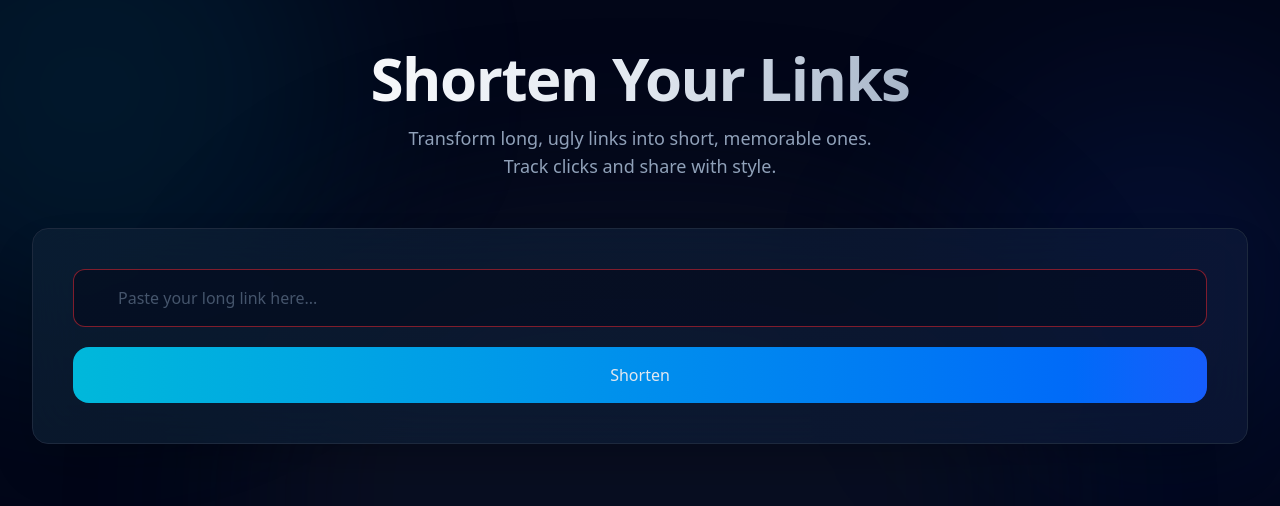
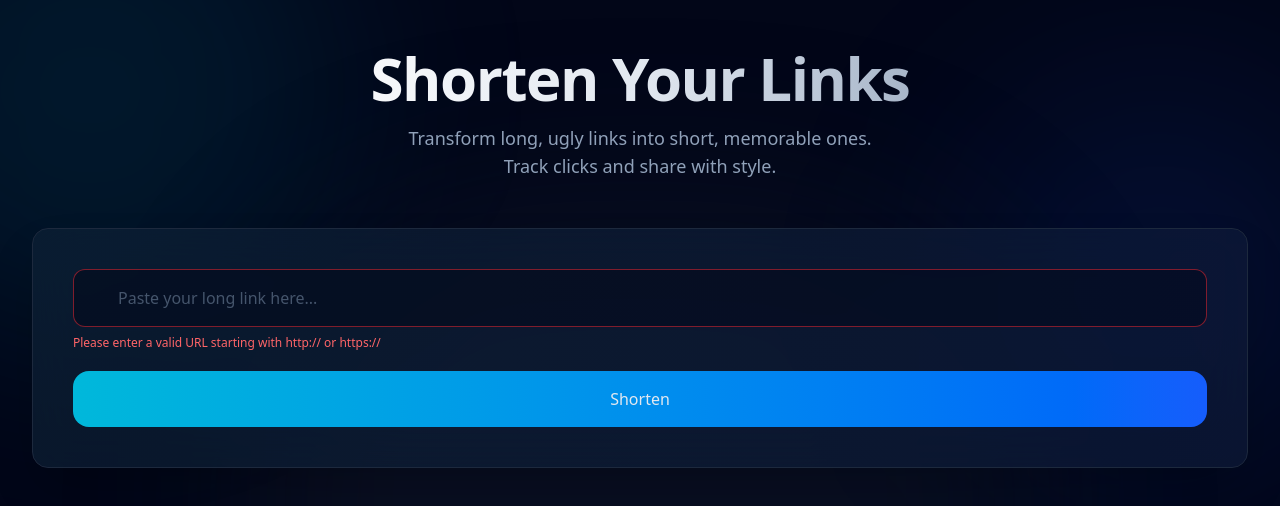
Before and after one commit to kenny459/URL-SHORTNER, a React (Vite) app in the folder client/: page / in a window 1280 px wide. Both pictures are taken after a click on the button "Shorten". Shown: the top 506 px of the page. Built offline with nearby package versions, Linux system fonts and the light colour scheme.

Commit message:
solved error state issues

```diff
--- a/client/src/components/input.tsx
+++ b/client/src/components/input.tsx
@@ -37,6 +37,7 @@ const Input = () => {
      }
      const data =   await response.json();
       setUrlData(prev => [data, ...prev]);
+      setError(null)
      console.log(data)
      console.log(urlData)
 
@@ -71,7 +72,7 @@ const Input = () => {
               </div>
                  <div>
                {error && (
-                  <p className="absolute -bottom-6 left-0 text-xs font-medium text-red-400 animate-fade-in">
+                  <p className=" mt-2 text-xs font-medium text-red-400 animate-fade-in">
                     {error}
                   </p>
                 )}
```
Also changed, not shown: 1 other file (tests, documents, lock files or other folders).
